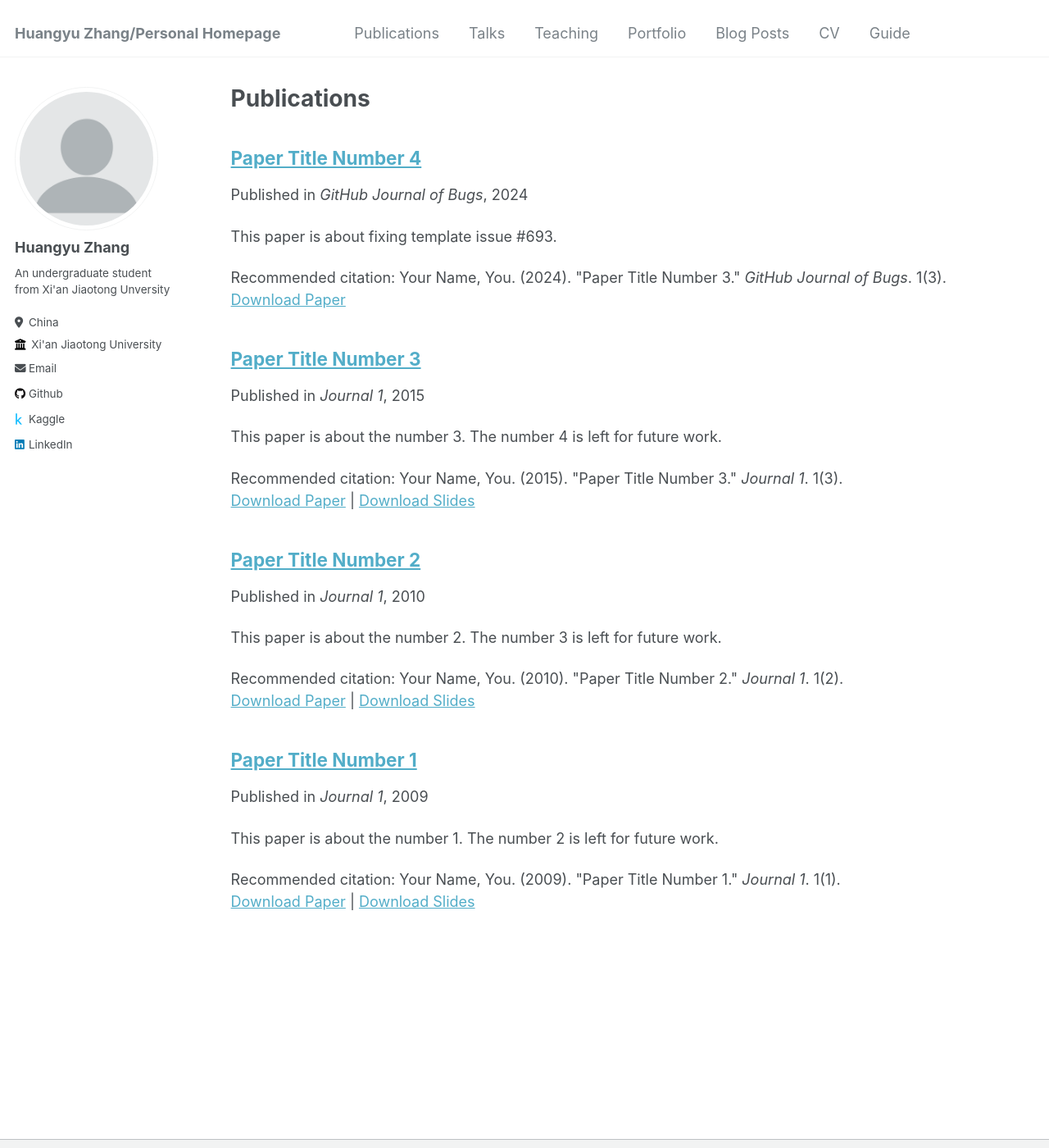
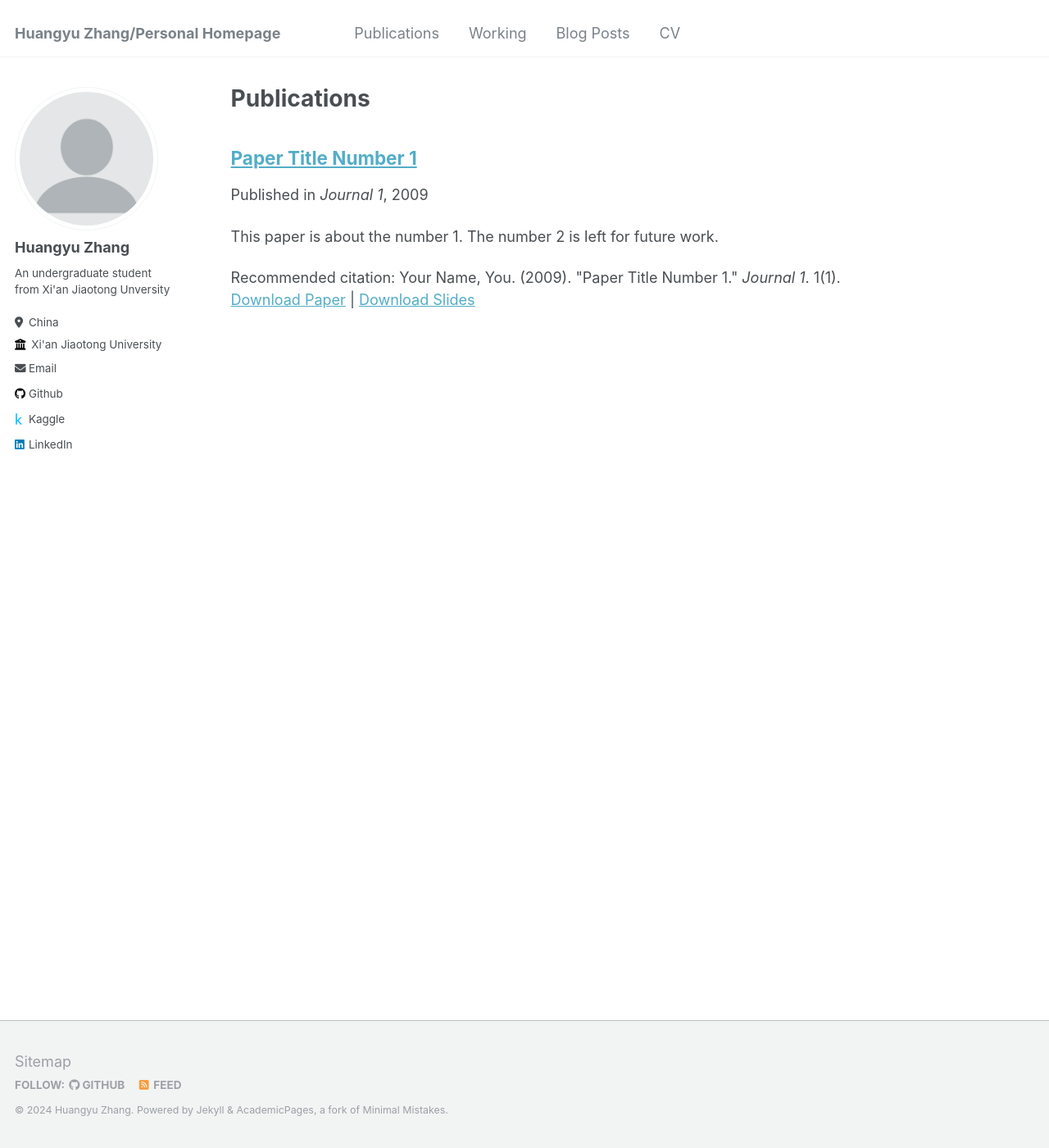
Before and after one commit to DavidZhang0710/DavidZhang0710.github.io, a Jekyll site: the page built from _pages/publications.md, in a window 1280 px wide and 1400 px high. Shown: the whole window at 82% size. Built offline with Jekyll 4.4.1, drawn with Linux system fonts in a browser that asks for light colours.

Commit message:
feat: delete useless part

```diff
--- a/_data/navigation.yml
+++ b/_data/navigation.yml
@@ -3,13 +3,7 @@ main:
   - title: "Publications"
     url: /publications/
 
-  - title: "Talks"
-    url: /talks/
-
-  - title: "Teaching"
-    url: /teaching/
-
-  - title: "Portfolio"
+  - title: "Working"
     url: /portfolio/
 
   - title: "Blog Posts"
@@ -17,6 +11,3 @@ main:
 
   - title: "CV"
     url: /cv/
-
-  - title: "Guide"
-    url: /markdown/
--- a/_publications/2010-10-01-paper-title-number-2.md
+++ /dev/null
@@ -1,13 +0,0 @@
----
-title: "Paper Title Number 2"
-collection: publications
-permalink: /publication/2010-10-01-paper-title-number-2
-excerpt: 'This paper is about the number 2. The number 3 is left for future work.'
-date: 2010-10-01
-venue: 'Journal 1'
-slidesurl: 'http://academicpages.github.io/files/slides2.pdf'
-paperurl: 'http://academicpages.github.io/files/paper2.pdf'
-citation: 'Your Name, You. (2010). &quot;Paper Title Number 2.&quot; <i>Journal 1</i>. 1(2).'
----
-
-The contents above will be part of a list of publications, if the user clicks the link for the publication than the contents of section will be rendered as a full page, allowing you to provide more information about the paper for the reader. When publications are displayed as a single page, the contents of the above "citation" field will automatically be included below this section in a smaller font.
--- a/_publications/2015-10-01-paper-title-number-3.md
+++ /dev/null
@@ -1,13 +0,0 @@
----
-title: "Paper Title Number 3"
-collection: publications
-permalink: /publication/2015-10-01-paper-title-number-3
-excerpt: 'This paper is about the number 3. The number 4 is left for future work.'
-date: 2015-10-01
-venue: 'Journal 1'
-slidesurl: 'http://academicpages.github.io/files/slides3.pdf'
-paperurl: 'http://academicpages.github.io/files/paper3.pdf'
-citation: 'Your Name, You. (2015). &quot;Paper Title Number 3.&quot; <i>Journal 1</i>. 1(3).'
----
-
-The contents above will be part of a list of publications, if the user clicks the link for the publication than the contents of section will be rendered as a full page, allowing you to provide more information about the paper for the reader. When publications are displayed as a single page, the contents of the above "citation" field will automatically be included below this section in a smaller font.
--- a/_publications/2024-02-17-paper-title-number-4.md
+++ /dev/null
@@ -1,12 +0,0 @@
----
-title: "Paper Title Number 4"
-collection: publications
-permalink: /publication/2024-02-17-paper-title-number-4
-excerpt: 'This paper is about fixing template issue #693.'
-date: 2024-02-17
-venue: 'GitHub Journal of Bugs'
-paperurl: 'http://academicpages.github.io/files/paper3.pdf'
-citation: 'Your Name, You. (2024). &quot;Paper Title Number 3.&quot; <i>GitHub Journal of Bugs</i>. 1(3).'
----
-
-The contents above will be part of a list of publications, if the user clicks the link for the publication than the contents of section will be rendered as a full page, allowing you to provide more information about the paper for the reader. When publications are displayed as a single page, the contents of the above "citation" field will automatically be included below this section in a smaller font.
```
